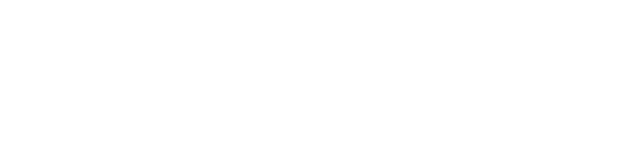
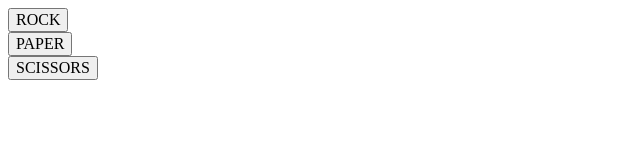
Before and after one commit to JasonBet/rock-paper-scissors, a plain HTML site: page index.html in a window 1280 px wide. Shown: the whole page, without its empty margins (0-640 px from the left). Drawn offline with Linux system fonts and the light colour scheme.

Commit message:
Add CSS file with reset code

```diff
--- a/index.html
+++ b/index.html
@@ -4,17 +4,18 @@
     <meta charset="UTF-8">
     <meta name="viewport" content="width=device-width, initial-scale=1.0">
     <title>Document</title>
+    <link rel="stylesheet" href="styles.css">
 </head>
 <body>
     <div id="gameBody">
-        <div class="button">
-
+        <div>
+            <button class="button">ROCK</button>
         </div>
-        <div class="button">
-
+        <div>
+            <button class="button">PAPER</button>
         </div>
-        <div class="button">
-
+        <div>
+            <button class="button">SCISSORS</button>
         </div>
     </div>
     <script src="rockpaperscissors.js"></script>
--- /dev/null
+++ b/styles.css
@@ -0,0 +1,27 @@
+/* CSS RESET CODE */
+*,
+*::before,
+*::after {
+  box-sizing: border-box;
+}
+
+body, h1, h2, h3, h4, p,
+figure, blockquote, dl, dd {
+  margin-block-end: 0;
+}
+
+body {
+    min-height: 100vh;
+    line-height: 1.5;
+  }
+
+h1, h2, h3, h4,
+button, input, label {
+  line-height: 1.1;
+}
+
+input, button,
+textarea, select {
+  font-family: inherit;
+  font-size: inherit;
+}
```
